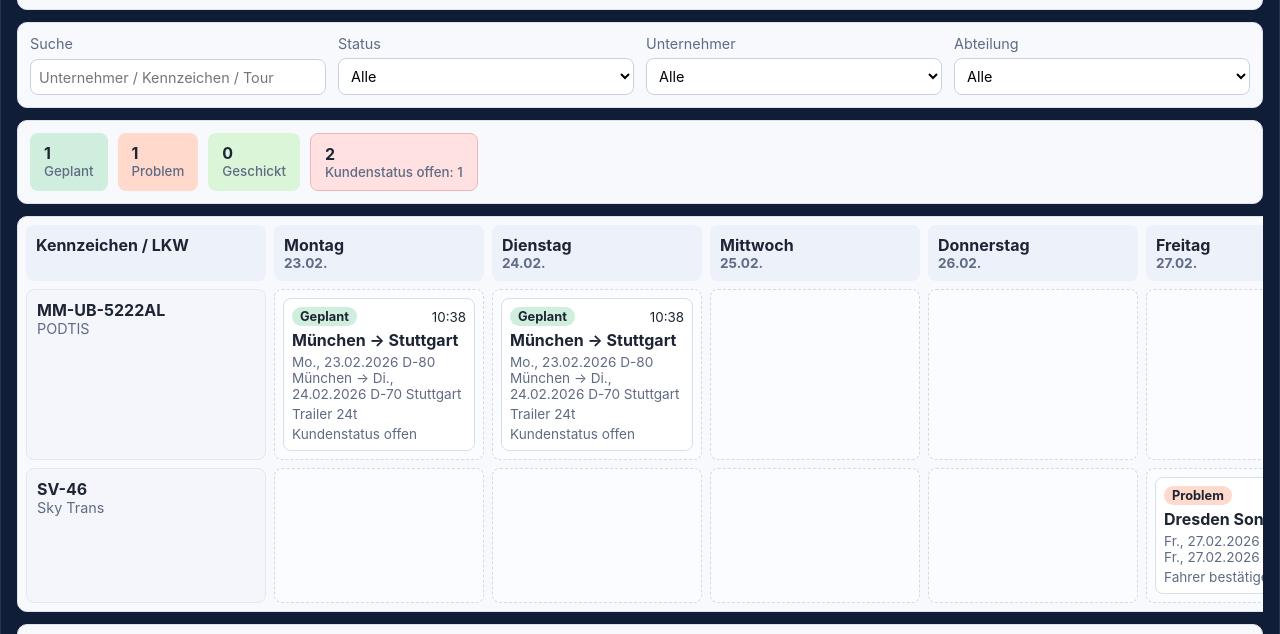
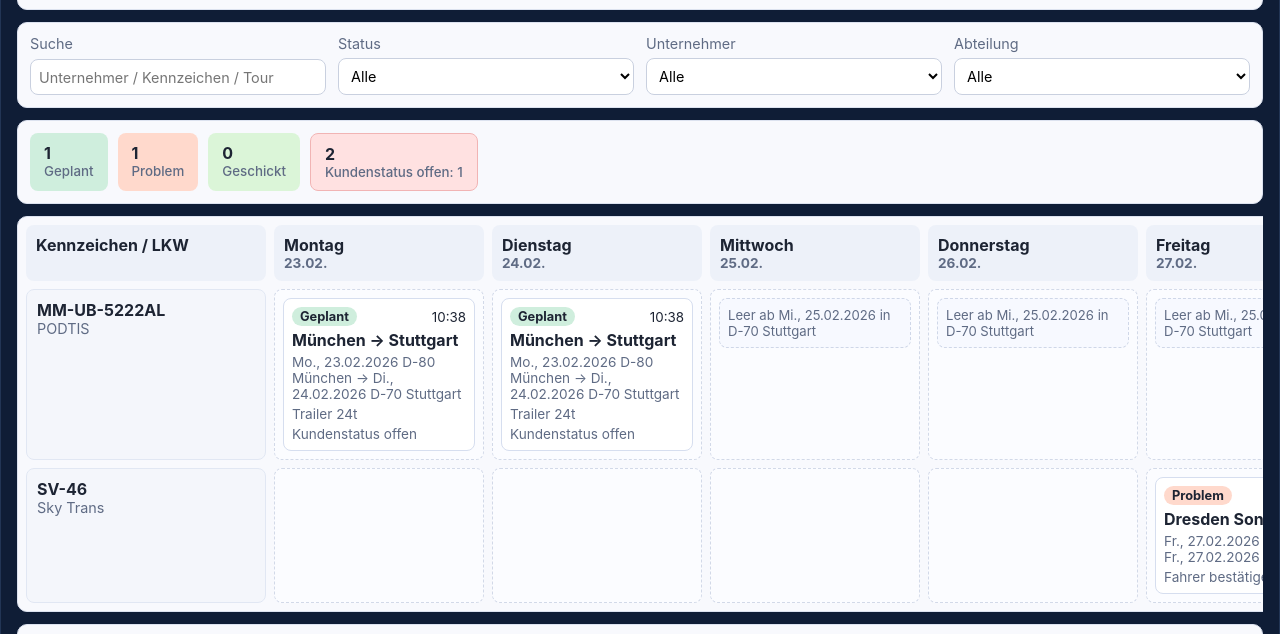
Before and after one commit to TommyTheBuilder/DispoPlan, a plain HTML site: page index.html in a window 1280 px wide. Shown: the part 116-750 px from the top of the page. Drawn offline with Linux system fonts and the light colour scheme.

Commit message:
Leerlauf-Hinweis je LKW-Zelle im Wochenplan anzeigen

```diff
--- a/app.js
+++ b/app.js
@@ -220,10 +220,13 @@ function renderBoard() {
 
   const rowHtml = truckRows
     .map((truckRow) => {
+      const toursForTruck = tours.filter((tour) => getTourPlate(tour) === truckRow.plate);
       const cells = weekDays.map((item) => {
-        const dayTours = tours.filter((tour) => getTourPlate(tour) === truckRow.plate && isTourActiveOnDate(tour, item.dateIso));
+        const dayTours = toursForTruck.filter((tour) => isTourActiveOnDate(tour, item.dateIso));
+        const emptyHint = dayTours.length === 0 ? renderTruckEmptyHint(toursForTruck, item.dateIso) : "";
         return `<div class="day-cell" data-entrepreneur-id="${truckRow.primaryEntrepreneurId}" data-date="${item.dateIso}">
           ${dayTours.map((tour) => renderCard(tour)).join("")}
+          ${emptyHint}
         </div>`;
       }).join("");
 
@@ -253,6 +256,18 @@ function renderCard(tour) {
     <div class="small">${tour.notes || ""}</div>
     ${secondaryInfo.length > 0 ? `<div class="small">${secondaryInfo.join(" · ")}</div>` : ""}
   </article>`;
+}
+
+function renderTruckEmptyHint(toursForTruck, dateIso) {
+  const previousTour = toursForTruck
+    .filter((tour) => tour.toDate < dateIso)
+    .sort((a, b) => b.toDate.localeCompare(a.toDate))[0];
+  if (!previousTour) return "";
+
+  const emptyFromDate = addDaysIso(previousTour.toDate, 1);
+  if (dateIso < emptyFromDate) return "";
+
+  return `<div class="empty-hint">Leer ab ${formatLongDate(emptyFromDate)} in ${previousTour.unloadLocation || "unbekannt"}</div>`;
 }
 
 function attachCardSelectionEvents() {
--- a/styles.css
+++ b/styles.css
@@ -107,6 +107,14 @@ textarea { min-height: 70px; }
   border: 1px solid #f1b4b4;
 }
 .small { color: var(--muted); font-size: 0.85rem; }
+.empty-hint {
+  color: var(--muted);
+  font-size: 0.82rem;
+  border: 1px dashed #cfd7e8;
+  border-radius: 8px;
+  padding: 8px;
+  background: #f7f9ff;
+}
 
 .management-grid { display: grid; grid-template-columns: repeat(3, minmax(280px, 1fr)); gap: 12px; margin-top: 12px; }
 .panel { border: 1px solid var(--panel-border); border-radius: 10px; padding: 12px; }
```
